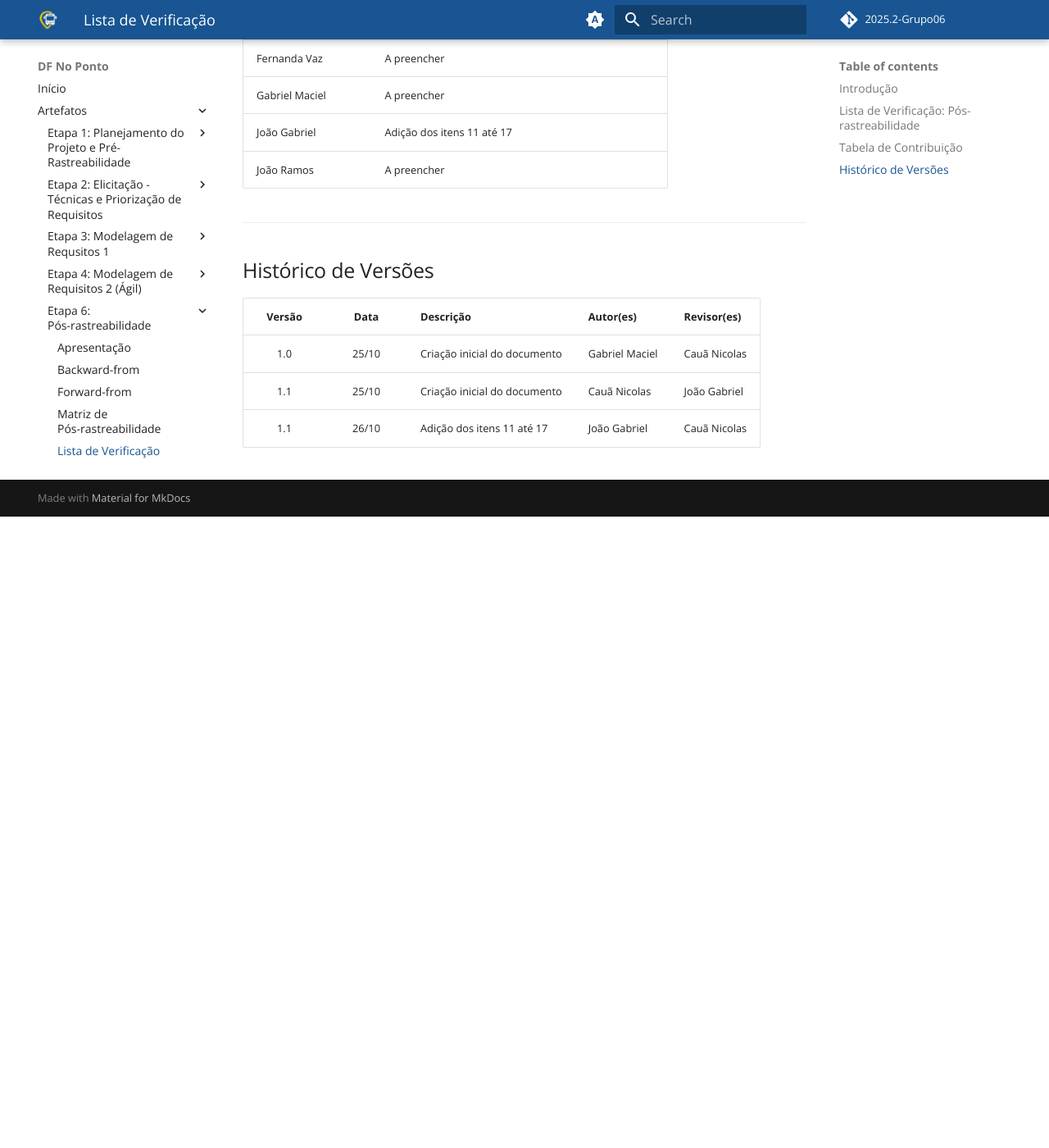
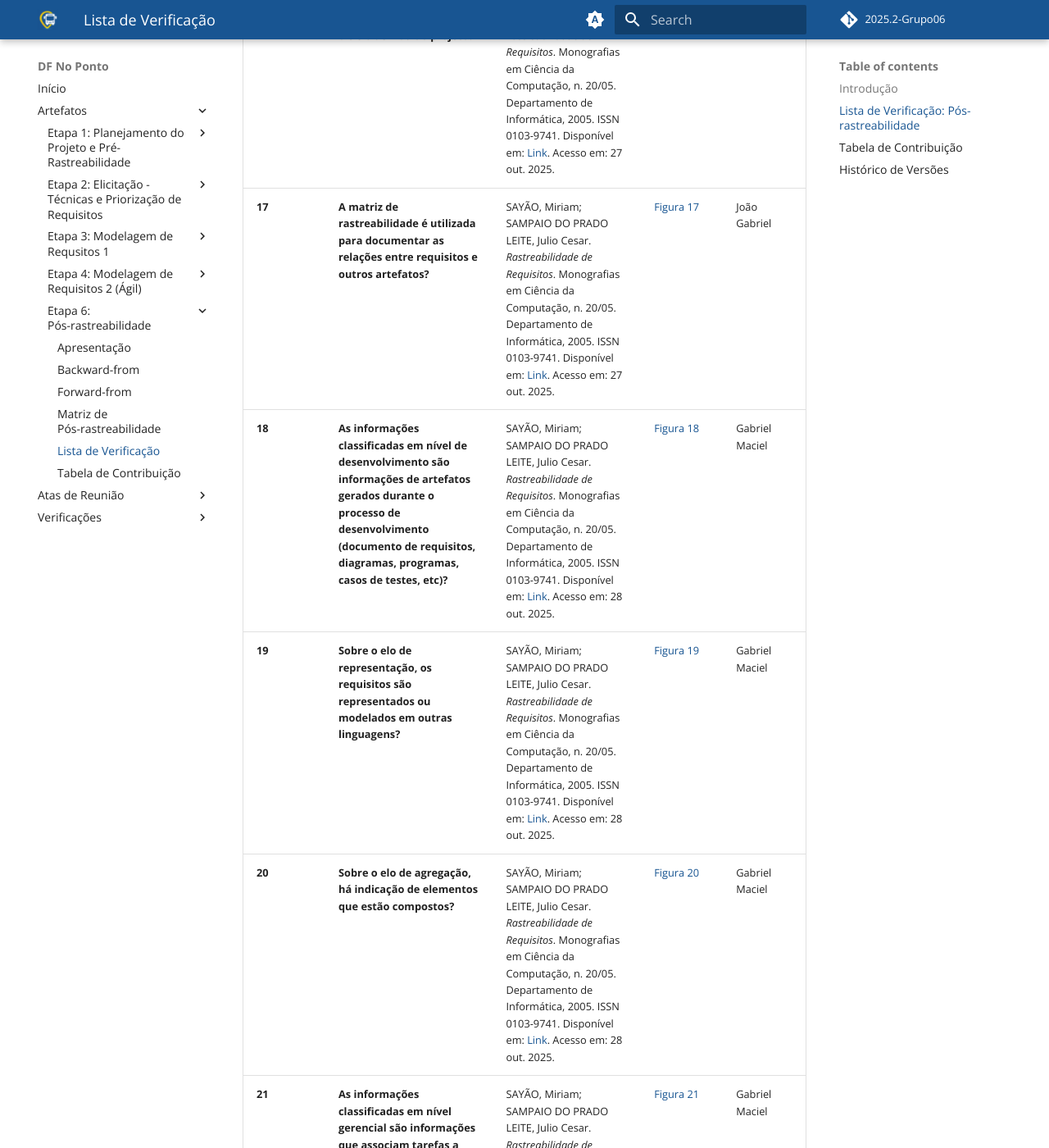
Before and after one commit to Requisitos-de-Software/2025.2-Grupo06, an MkDocs documentation site: the page built from docs/checklist/lista05.md, in a window 1280 px wide and 1400 px high, scrolled down 4571 px. Shown: the whole window at 82% size. Built offline with MkDocs 1.6.1 and Material for MkDocs 9.7.7, drawn with Linux system fonts in a browser that asks for light colours; comment, search, counter and statistics services are not loaded; before the commit the page ends 5201 px from its top, so only the background shows below that; some of the changed text lies outside the part shown.

Commit message:
docs: adiciona itens 18 até 22 à Lista de Verificação: Pós-rastreabilidade

```diff
--- a/docs/checklist/lista05.md
+++ b/docs/checklist/lista05.md
@@ -25,17 +25,21 @@
 | **15** | **A rastreabilidade vertical conecta requisitos em diferentes níveis de abstração?** | SAYÃO, Miriam; SAMPAIO DO PRADO LEITE, Julio Cesar. *Rastreabilidade de Requisitos*. Monografias em Ciência da Computação, n. 20/05. Departamento de Informática, 2005. ISSN 0103-9741. Disponível em: [Link](https://aprender3.unb.br/pluginfile.php/3210698/mod_resource/content/3/05_20_sayao.pdf). Acesso em: 27 out. 2025. | [Figura 15](https://ibb.co/gZnzf0BX) | João Gabriel |
 | **16** | **Os links de rastreabilidade são mantidos e atualizados durante todo o ciclo de vida do projeto?** | SAYÃO, Miriam; SAMPAIO DO PRADO LEITE, Julio Cesar. *Rastreabilidade de Requisitos*. Monografias em Ciência da Computação, n. 20/05. Departamento de Informática, 2005. ISSN 0103-9741. Disponível em: [Link](https://aprender3.unb.br/pluginfile.php/3210698/mod_resource/content/3/05_20_sayao.pdf). Acesso em: 27 out. 2025. | [Figura 16](https://ibb.co/gZnzf0BX) | João Gabriel |
 | **17** | **A matriz de rastreabilidade é utilizada para documentar as relações entre requisitos e outros artefatos?** | SAYÃO, Miriam; SAMPAIO DO PRADO LEITE, Julio Cesar. *Rastreabilidade de Requisitos*. Monografias em Ciência da Computação, n. 20/05. Departamento de Informática, 2005. ISSN 0103-9741. Disponível em: [Link](https://aprender3.unb.br/pluginfile.php/3210698/mod_resource/content/3/05_20_sayao.pdf). Acesso em: 27 out. 2025. | [Figura 17](https://ibb.co/gZnzf0BX) | João Gabriel |
-
+| **18** | **As informações classificadas em nível de desenvolvimento são informações de artefatos gerados durante o processo de desenvolvimento (documento de requisitos, diagramas, programas, casos de testes, etc)?** | SAYÃO, Miriam; SAMPAIO DO PRADO LEITE, Julio Cesar. *Rastreabilidade de Requisitos*. Monografias em Ciência da Computação, n. 20/05. Departamento de Informática, 2005. ISSN 0103-9741. Disponível em: [Link](https://aprender3.unb.br/pluginfile.php/3210698/mod_resource/content/3/05_20_sayao.pdf). Acesso em: 28 out. 2025. | [Figura 18](../assets/imagens/checklist_5/18-lv.png) | Gabriel Maciel |
+| **19** | **Sobre o elo de representação, os requisitos são representados ou modelados em outras linguagens?** | SAYÃO, Miriam; SAMPAIO DO PRADO LEITE, Julio Cesar. *Rastreabilidade de Requisitos*. Monografias em Ciência da Computação, n. 20/05. Departamento de Informática, 2005. ISSN 0103-9741. Disponível em: [Link](https://aprender3.unb.br/pluginfile.php/3210698/mod_resource/content/3/05_20_sayao.pdf). Acesso em: 28 out. 2025. | [Figura 19](../assets/imagens/checklist_5/19-lv.png) | Gabriel Maciel |
+| **20** | **Sobre o elo de agregação, há indicação de elementos que estão compostos?** | SAYÃO, Miriam; SAMPAIO DO PRADO LEITE, Julio Cesar. *Rastreabilidade de Requisitos*. Monografias em Ciência da Computação, n. 20/05. Departamento de Informática, 2005. ISSN 0103-9741. Disponível em: [Link](https://aprender3.unb.br/pluginfile.php/3210698/mod_resource/content/3/05_20_sayao.pdf). Acesso em: 28 out. 2025. | [Figura 20](../assets/imagens/checklist_5/20-lv.png) | Gabriel Maciel |
+| **21** | **As informações classificadas em nível gerencial são informações que associam tarefas a requisitos de maneira a auxiliar a gestão do projeto?** | SAYÃO, Miriam; SAMPAIO DO PRADO LEITE, Julio Cesar. *Rastreabilidade de Requisitos*. Monografias em Ciência da Computação, n. 20/05. Departamento de Informática, 2005. ISSN 0103-9741. Disponível em: [Link](https://aprender3.unb.br/pluginfile.php/3210698/mod_resource/content/3/05_20_sayao.pdf). Acesso em: 28 out. 2025. | [Figura 21](../assets/imagens/checklist_5/21-lv.png) | Gabriel Maciel |
+| **22** | **As informações classificadas em nível de desenvolvimento são informações de artefatos gerados durante o processo de desenvolvimento (documento de requisitos, diagramas, programas, casos de testes, etc)?** | SAYÃO, Miriam; SAMPAIO DO PRADO LEITE, Julio Cesar. *Rastreabilidade de Requisitos*. Monografias em Ciência da Computação, n. 20/05. Departamento de Informática, 2005. ISSN 0103-9741. Disponível em: [Link](https://aprender3.unb.br/pluginfile.php/3210698/mod_resource/content/3/05_20_sayao.pdf). Acesso em: 28 out. 2025. | [Figura 22](../assets/imagens/checklist_5/22-lv.png) | Gabriel Maciel |
 
 
 ## Tabela de Contribuição
 
 | Nome | Contribuição |
 |------|--------------|
-| Cauã Nicolas | Adição dos itens 5, 6, 7, 8, 9 e 10 da Lista de Verificação|
+| Cauã Nicolas | Adição dos itens 6 até 10 da Lista de Verificação |
 | Daniel Nunes Duarte | A preencher |
 | Fernanda Vaz | A preencher |
-| Gabriel Maciel | A preencher |
+| Gabriel Maciel | Adição dos itens 18 até 22 da Lista de Verificação |
 | João Gabriel | Adição dos itens 11 até 17 |
 | João Ramos | A preencher |
 
@@ -45,6 +49,8 @@
 
 | Versão | Data | Descrição | Autor(es) | Revisor(es) |
 |:------:|:----:|-----------|-----------|-------------|
-| 1.0 | 25/10 | Criação inicial do documento | Gabriel Maciel | Cauã Nicolas |
-| 1.1 | 25/10 | Criação inicial do documento | Cauã Nicolas | João Gabriel |
-| 1.1 | 26/10 | Adição dos itens 11 até 17 | João Gabriel | Cauã Nicolas |
+| 1.0 | 25/10 | Criação inicial do documento | Gabriel Maciel | Fernanda Vaz |
+| 1.1 | 25/10 | Adição dos itens 1 até 5 | Fernanda Vaz | Cauã Nicolas |
+| 1.2 | 27/10 | Adição dos itens 6 até 10 | Cauã Nicolas | Gabriel Maciel |
+| 1.3 | 27/10 | Adição dos itens 11 até 17 | João Gabriel | Gabriel Maciel |
+| 1.4 | 28/10 | Adição dos itens 18 até 22 | Gabriel Maciel | Cauã Nicolas |
```
Also changed, not shown: docs/assets/imagens/checklist_5/18-lv.png (added), docs/assets/imagens/checklist_5/19-lv.png (added), docs/assets/imagens/checklist_5/20-lv.png (added), docs/assets/imagens/checklist_5/21-lv.png (added), docs/assets/imagens/checklist_5/22-lv.png (added).
